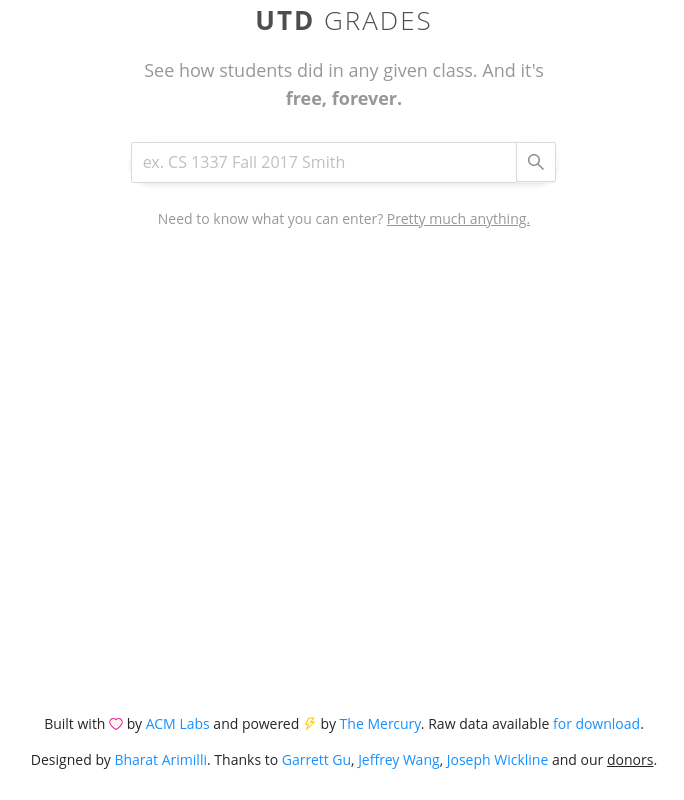
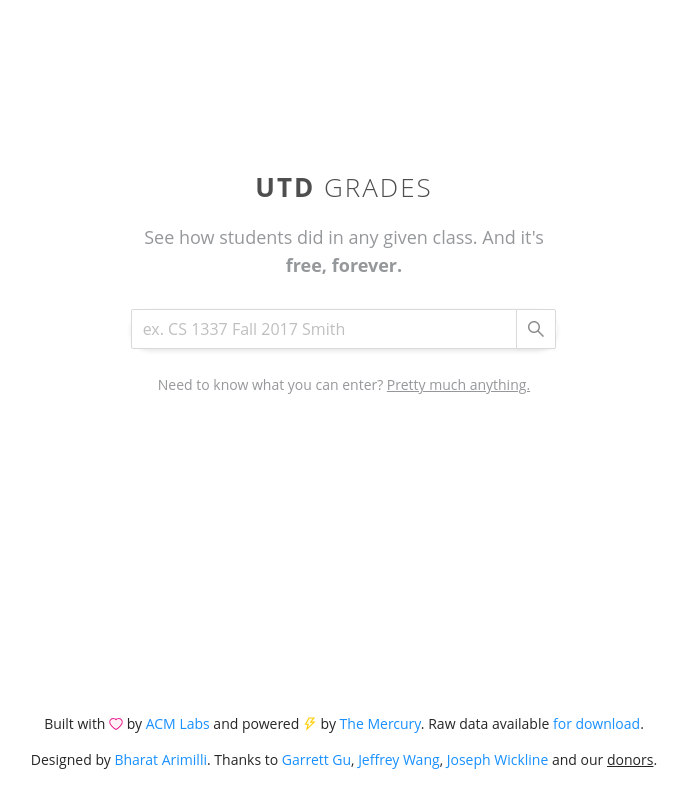
Before and after one commit to bharatari/utd-grades, a Next.js app in the folder client/: page / in a window 1280 px wide. Shown: the whole page, without its empty margins (296-980 px from the left). Built offline with nearby package versions, Linux system fonts and the light colour scheme.

Commit message:
Flexbox layout fixes for home and results pages

```diff
--- a/client/components/Core/index.js
+++ b/client/components/Core/index.js
@@ -14,8 +14,10 @@
 const Body = styled.div`
   width: 100%;
   height: 100%;
-  flex-grow: 1;
+  flex: 1;
   position: relative;
+  display: flex;
+  align-items: stretch;
 `;
 
 const Footer = styled.div`
--- a/client/components/Results/components/index.js
+++ b/client/components/Results/components/index.js
@@ -1,9 +1,7 @@
 import Content from './Content';
 import List from './List';
-import Header from './Header';
 
 export {
   Content,
-  List,
-  Header
+  List
 };
--- a/client/components/Results/index.js
+++ b/client/components/Results/index.js
@@ -119,9 +119,6 @@
   }
 
   return (
-    <Core>
-      <Header />
-
     <Container>
       <Row>
         <Col lg={{ span: 8, offset: 8 }} sm={{ span: 18, offset: 3 }} xs={{ span: 20, offset: 2 }}>
@@ -146,6 +143,5 @@
         </Row>
       </div>
     </Container>
-    </Core>
   );
 }
--- a/client/components/index.js
+++ b/client/components/index.js
@@ -1,13 +1,15 @@
 import AutoComplete from './AutoComplete';
-import Core from './Core';
 import Graph from './Graph';
 import Form from './Form';
 import Results from './Results';
+import Core from './Core';
+import Header from './Header';
 
 export {
   AutoComplete,
   Core,
   Graph,
   Form,
-  Results
+  Results,
+  Header
 };
--- a/client/pages/index.js
+++ b/client/pages/index.js
@@ -8,7 +8,6 @@
   display: block;
   position: relative;
   width: 100%;
-  height: 100%;
   display: flex;
   align-items: center;
 `;
```
Also changed, not shown: client/pages/results.js (+14 -2 lines), client/components/Header/index.js (renamed from client/components/Results/components/Header/index.js). Lines whose indentation alone changed are shown as unchanged.
